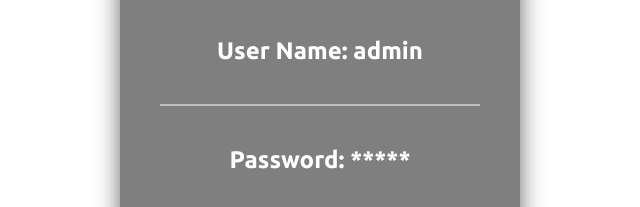
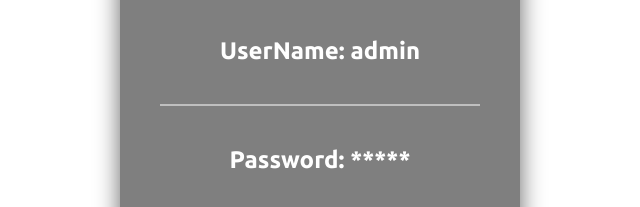
Before and after one commit to strike-IoT/IDS-HostBase, a plain HTML site: page settings.html in a window 1280 px wide. Shown: the part 253-460 px from the top of the page, 470-1110 px from the left. Drawn offline with nearby package versions, Linux system fonts and the light colour scheme.

Commit message:
Tiny change

```diff
--- a/settings.html
+++ b/settings.html
@@ -82,15 +82,12 @@
                 <h2>Profile Information</h2>
                 <form>
                   <div class="user-box">
-                    <!-- <input type="text" name="" required=""> -->
-                    <h2>User Name: admin</h2>
-                    <!-- <label>Username : admin</label> -->
+                    <h2>UserName: admin</h2>
                   </div>
-                  <div class="user-box">
-                    <!-- <input type="password" name="" required=""> -->
+                <div class="user-box">
                     <h2>Password: *****</h2>
                     <label></label>
-                  </div>
+                </div>
                   <a href="#">
                     <span></span>
                     <span></span>
```
